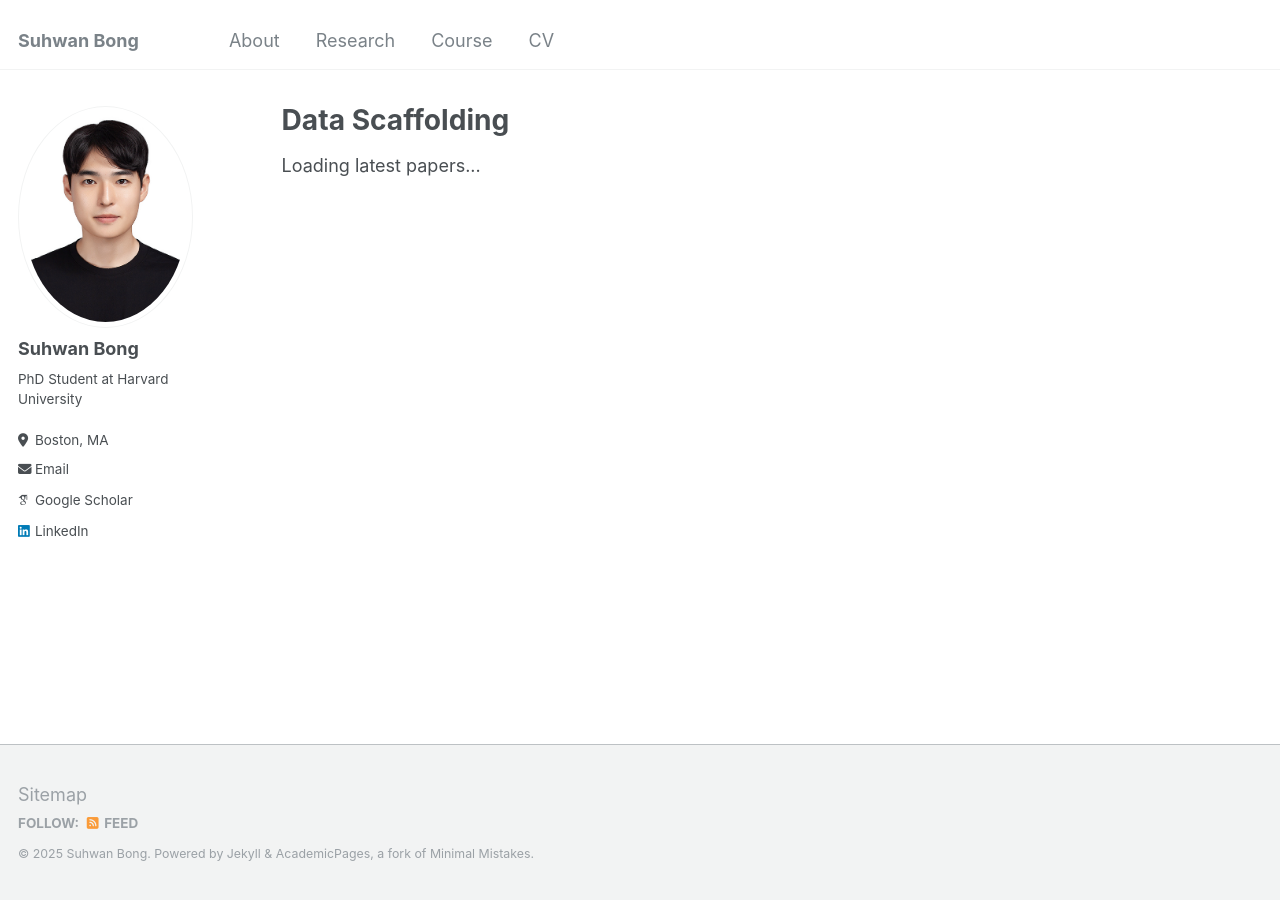
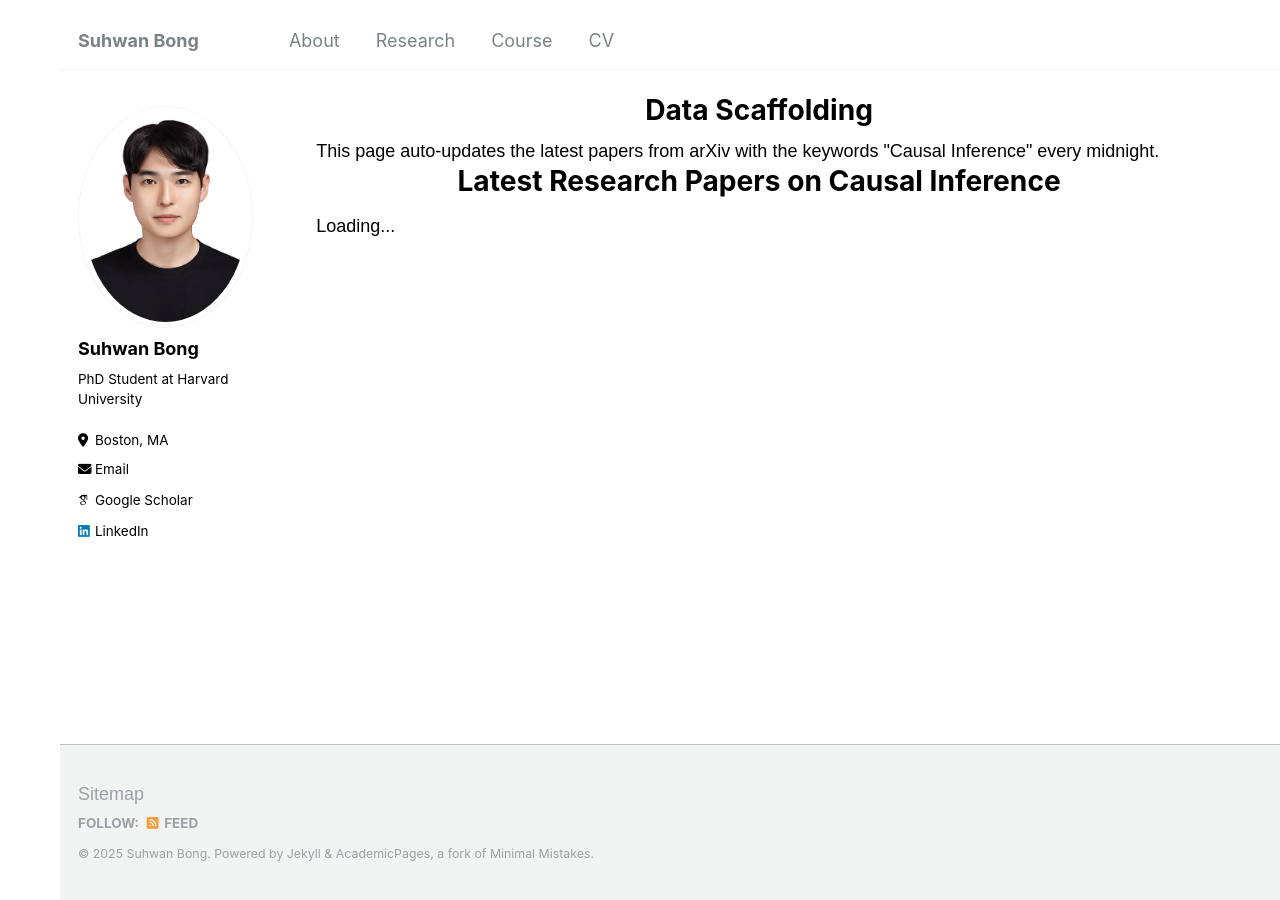
Before and after one commit to suhwanbong121/suhwanbong121.github.io, a Jekyll site: the page built from _pages/computing/datascaffolding.html, in a window 1280 px wide. Built offline with Jekyll 4.4.1, drawn with Linux system fonts in a browser that asks for light colours; some web fonts are replaced.

Commit message:
Data scaffolding

```diff
--- a/_pages/computing/datascaffolding.html
+++ b/_pages/computing/datascaffolding.html
@@ -4,40 +4,86 @@ title: "Data Scaffolding"
 permalink: /course/computing/datascaffolding/
 author_profile: true
 ---
-<div id="papers-container">
-    <p>Loading latest papers...</p>
-  </div>
+This page auto-updates the latest papers from arXiv with the keywords "Causal Inference" every midnight.
 
-  <script>
-    async function fetchLatestPapers() {
-      const keywords = 'machine learning'; // Change this to your desired keywords
-      const response = await fetch(`https://export.arxiv.org/api/query?search_query=all:${keywords}&start=0&max_results=10&sortBy=submittedDate&sortOrder=descending`);
-      const text = await response.text();
-      const parser = new DOMParser();
-      const xml = parser.parseFromString(text, 'application/xml');
-      const entries = xml.querySelectorAll('entry');
-      const container = document.getElementById('papers-container');
-      container.innerHTML = '';
+<!DOCTYPE html>
+<html lang="en">
+<head>
+    <meta charset="UTF-8">
+    <meta name="viewport" content="width=device-width, initial-scale=1.0">
+    <title>Latest arXiv Papers - Causal Inference</title>
+    <style>
+        body {
+            font-family: Arial, sans-serif;
+            margin: 40px;
+            padding: 20px;
+            background-color: white;
+            color: black;
+        }
+        h1 {
+            text-align: center;
+        }
+        .paper {
+            background: #f9f9f9;
+            padding: 15px;
+            margin: 10px 0;
+            border-left: 5px solid #007acc;
+            border-radius: 5px;
+            box-shadow: 2px 2px 10px rgba(0, 0, 0, 0.1);
+        }
+        .title {
+            font-size: 18px;
+            font-weight: bold;
+        }
+        .authors {
+            font-size: 14px;
+            color: gray;
+        }
+        .abstract {
+            font-size: 14px;
+            margin-top: 10px;
+        }
+        .link {
+            display: block;
+            margin-top: 10px;
+            font-size: 14px;
+            color: blue;
+        }
+    </style>
+</head>
+<body>
 
-      entries.forEach(entry => {
-        const title = entry.querySelector('title').textContent;
-        const authors = Array.from(entry.querySelectorAll('author > name')).map(author => author.textContent).join(', ');
-        const summary = entry.querySelector('summary').textContent;
-        const pdfLink = entry.querySelector('link[title="pdf"]').getAttribute('href');
+    <h1>Latest Research Papers on Causal Inference</h1>
+    <div id="paper-list">Loading...</div>
 
-        const paperDiv = document.createElement('div');
-        paperDiv.classList.add('paper');
+    <script>
+        async function fetchPapers() {
+            try {
+                const response = await fetch("papers.json"); // Load cached papers
+                const papers = await response.json();
 
-        paperDiv.innerHTML = `
-          <h2>${title}</h2>
-          <p><strong>Authors:</strong> ${authors}</p>
-          <p>${summary}</p>
-          <p><a href="${pdfLink}" target="_blank">Read PDF</a></p>
-        `;
+                let html = "";
+                papers.forEach(paper => {
+                    html += `
+                        <div class="paper">
+                            <div class="title">${paper.title}</div>
+                            <div class="authors">Authors: ${paper.authors}</div>
+                            <div class="abstract">${paper.summary}</div>
+                            <a class="link" href="${paper.link}" target="_blank">Read full paper</a>
+                        </div>
+                    `;
+                });
 
-        container.appendChild(paperDiv);
-      });
-    }
+                document.getElementById("paper-list").innerHTML = html;
+            } catch (error) {
+                document.getElementById("paper-list").innerHTML = "Failed to load papers.";
+                console.error("Error fetching papers:", error);
+            }
+        }
 
-    fetchLatestPapers();
-  </script>
+        fetchPapers();
+    </script>
+
+</body>
+</html>
+<!-- This is a placeholder for the actual JavaScript code that fetches the latest papers from arXiv. -->
```
Also changed, not shown: .github/workflows/update-papers.yml.
